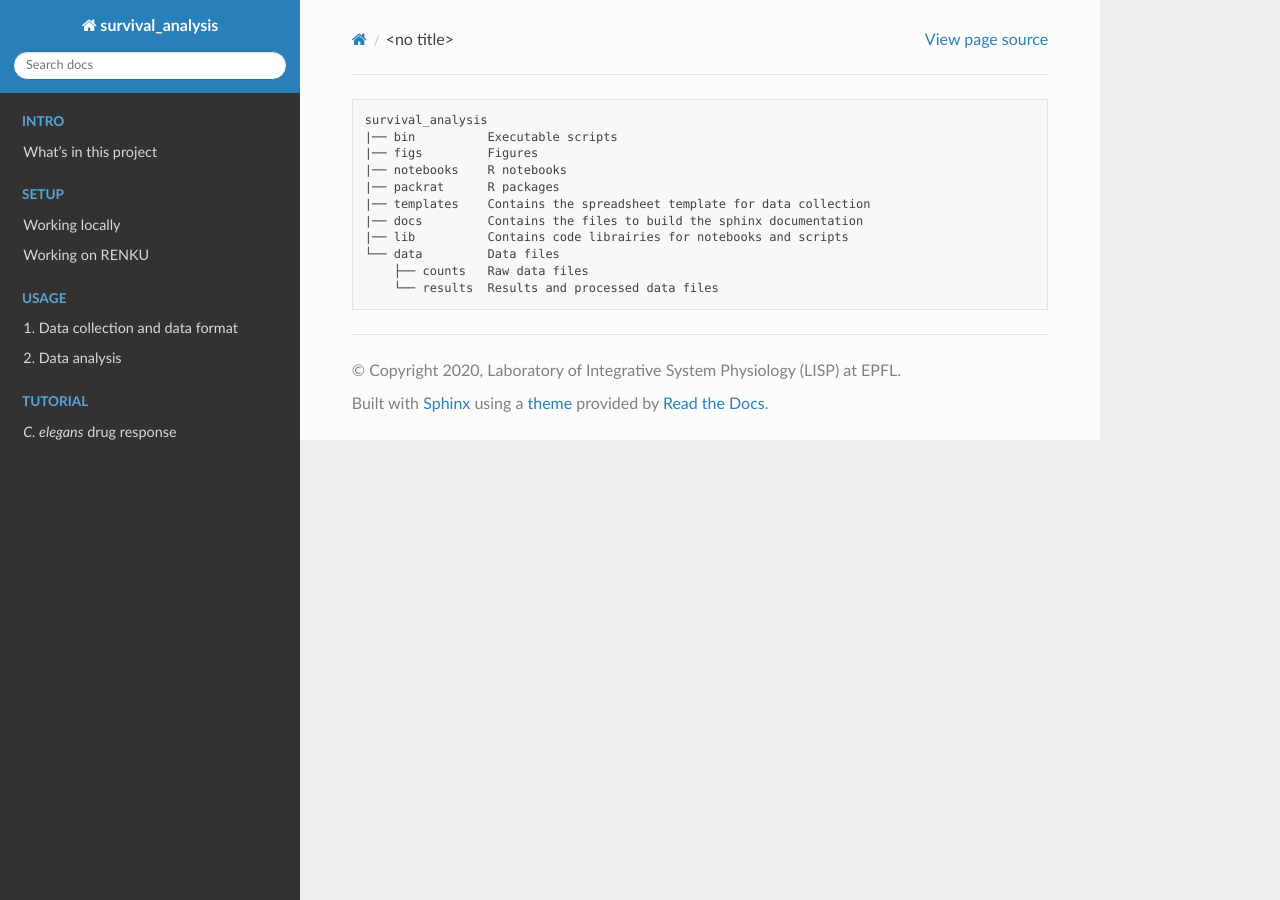
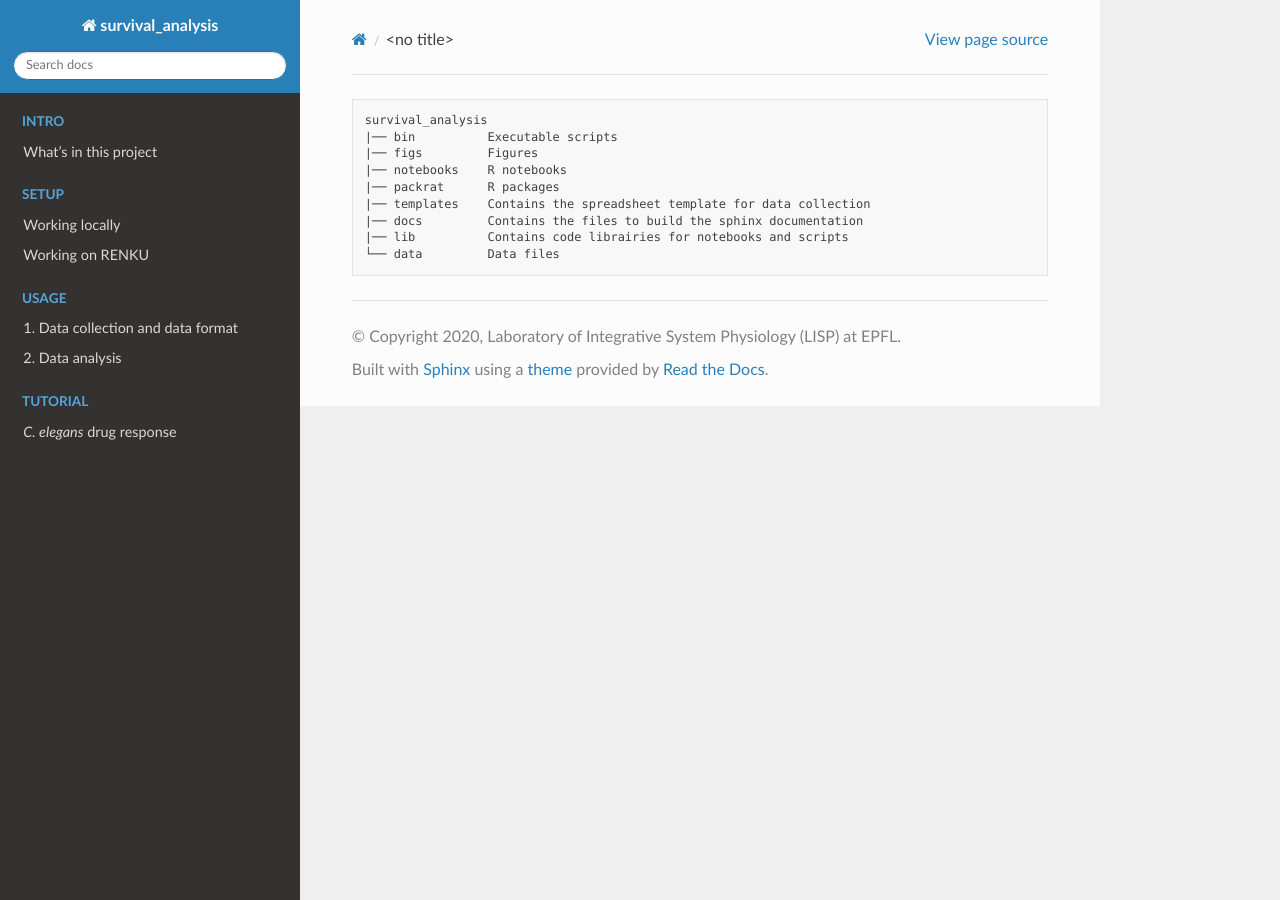
Before and after one commit to auwerxlab/survival_analysis, a Sphinx documentation site: the page built from docs/directory_tree.rst, in a window 1280 px wide. Built offline with Sphinx 7.4.7 and the Read the Docs theme 2.0.0, drawn with Linux system fonts in a browser that asks for light colours.

Commit message:
removed placeholders in data dir

```diff
--- a/docs/directory_tree.rst
+++ b/docs/directory_tree.rst
@@ -9,5 +9,3 @@
       |── docs         Contains the files to build the sphinx documentation
       |── lib          Contains code librairies for notebooks and scripts
       └── data         Data files
-          ├── counts   Raw data files
-          └── results  Results and processed data files
```
Also changed, not shown: 1 other file.
